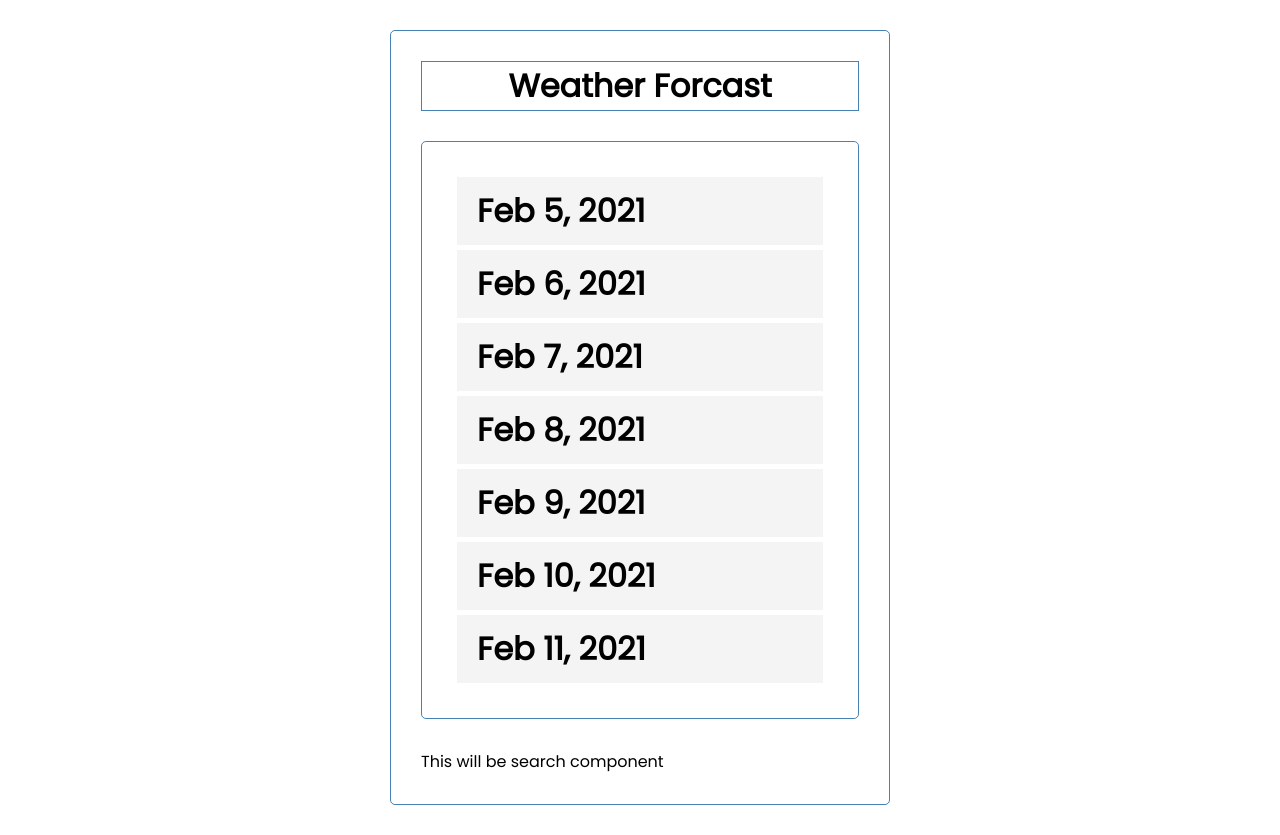
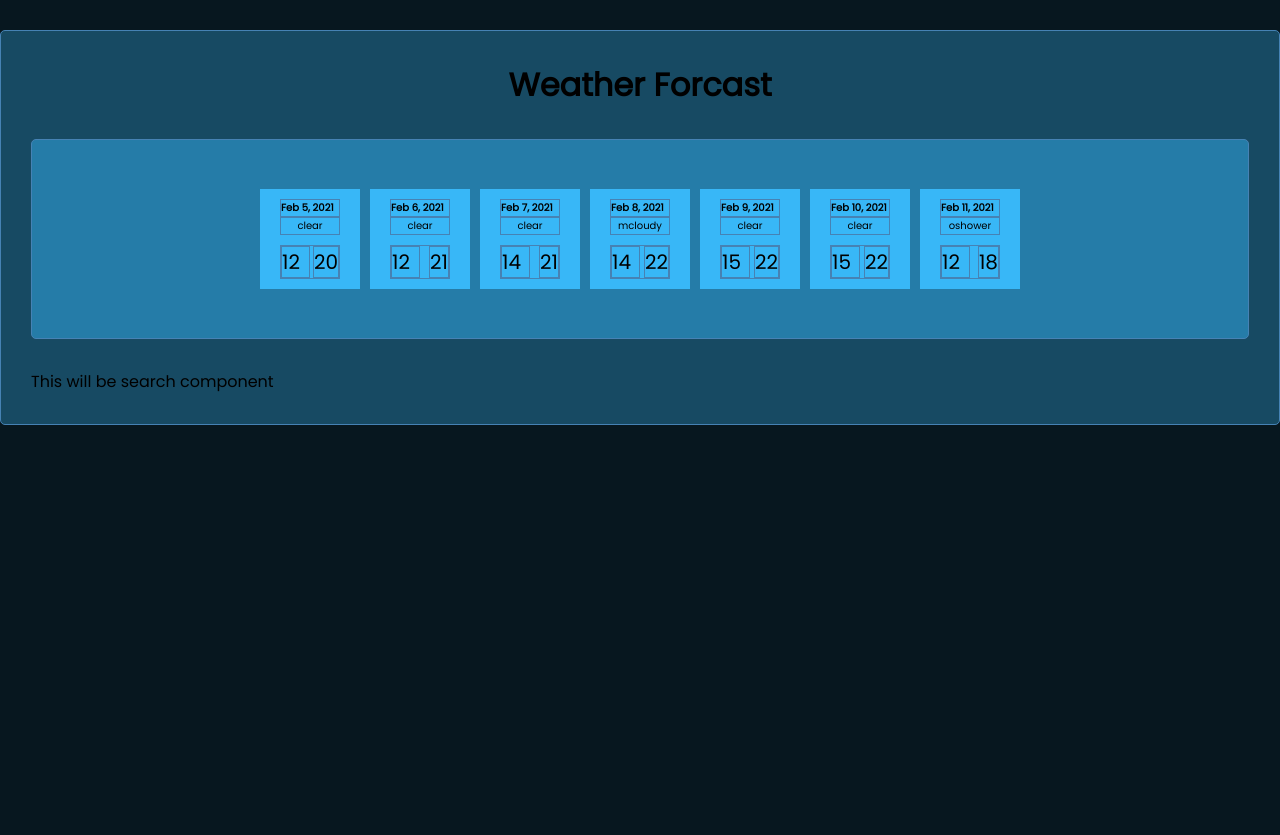
Before and after one commit to mtleonardjr/mtl-react-weather-app, a React (Create React App) app: page / in a window 1280 px wide. After the commit the page ends 800 px from the top, so only its background shows below. Built offline with nearby package versions, Linux system fonts and the light colour scheme.

Commit message:
added styling and components

```diff
--- a/src/components/Day.js
+++ b/src/components/Day.js
@@ -2,9 +2,16 @@
 const Day = ({ day }) => {
 
     return (
-      <div className='day'>
-        <h1>{day.date}</h1>
-      </div>
+    <div className='day'>
+        <div className ='date'>{day.date}</div>
+        <div className='weather'>{day.weather}</div>
+
+        <div className='bottom'>
+        <span className='left'>{day.temp2m.min}</span>
+        <span className='right'>{day.temp2m.max}</span>
+        </div>
+    </div>
+
     )
   }
 
--- a/src/index.css
+++ b/src/index.css
@@ -8,26 +8,77 @@
 
 body {
   font-family: "Poppins", sans-serif;
+  background-color: rgb(7, 23, 31);
 }
 
 .container {
-  max-width: 500px;
   margin: 30px auto;
-  overflow: auto;
   min-height: 300px;
   border: 1px solid steelblue;
   padding: 30px;
   border-radius: 5px;
+  background-color: rgb(23, 74, 99);
 }
 
 .day-container {
-  max-width: 500px;
+  justify-content: center;
+  align-items: center;
+  flex-wrap: wrap;
+  display: flex;
+  flex: 1 1 auto;
   margin: 30px auto;
-  overflow: auto;
-  min-height: 300px;
+  min-height: 200px;
   border: 1px solid steelblue;
   padding: 30px;
   border-radius: 5px;
+  background-color: rgb(37, 124, 168);
+}
+
+.day {
+  display: flex;
+  flex: 1;
+  flex-direction: column;
+  background-color: rgb(56, 183, 247);
+  min-height: 100px;
+  max-height: 100px;
+  min-width: 100px;
+  max-width: 100px;
+  margin: 5px;
+  padding: 10px 20px;
+  font-size: 10px;
+}
+
+.left {
+  width: 50%;
+  margin-top: auto;
+  border: 1px solid steelblue;
+}
+
+.bottom {
+  display: flex;
+  border: 1px solid steelblue;
+  font-size: 20px;
+  margin-top: auto;
+}
+
+.right {
+  margin-left: auto;
+  margin-top: auto;
+  border: 1px solid steelblue;
+}
+
+.weather {
+  justify-content: center;
+  align-items: center;
+  width: 100%;
+  border: 1px solid steelblue;
+  display: flex;
+}
+
+.date {
+  font-weight: bold;
+  font-size: 10px;
+  border: 1px solid steelblue;
 }
 
 .header {
@@ -35,7 +86,6 @@ body {
   justify-content: center;
   align-items: center;
   margin-bottom: 20px;
-  border: 1px solid steelblue;
 }
 
 .btn {
@@ -65,20 +115,12 @@ body {
   width: 100%;
 }
 
-.day {
-  background: #f4f4f4;
-  margin: 5px;
-  padding: 10px 20px;
-  cursor: pointer;
-}
-
 .task.reminder {
   border-left: 5px solid green;
 }
 
 .day h3 {
   display: flex;
-  align-items: center;
   justify-content: space-between;
 }
 
```
Also changed, not shown: 1 other file (tests, documents, lock files or other folders).
